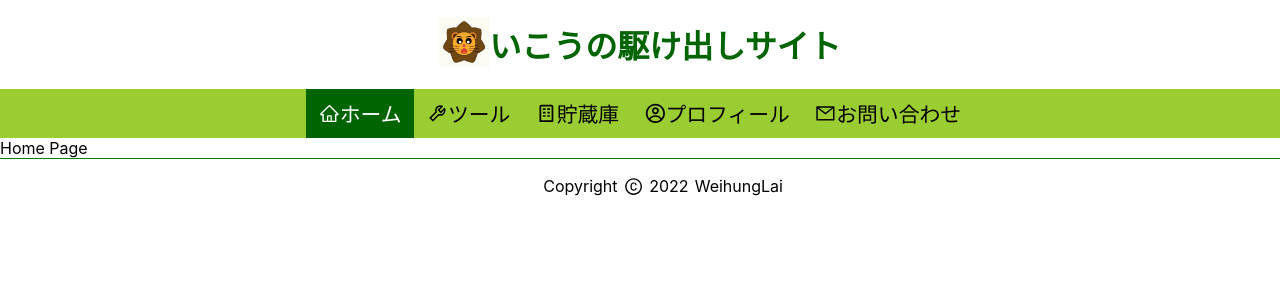
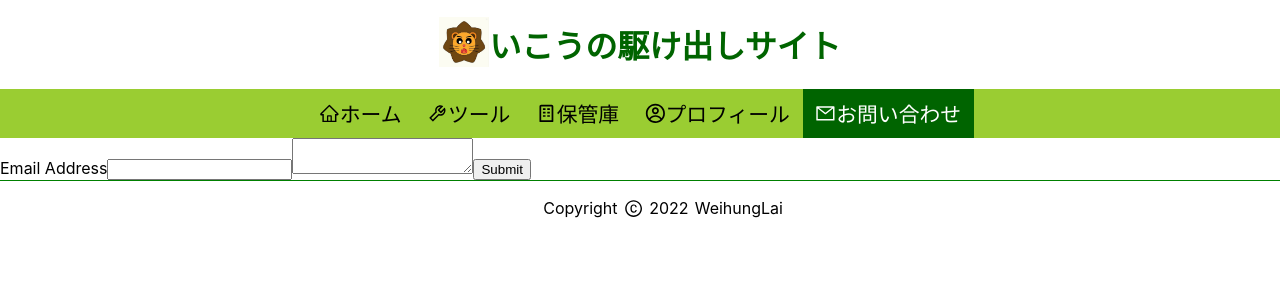
Before and after one commit to a22853398/my-github-pages, a React (Create React App) app: page /#/contact in a window 1280 px wide. Before the commit this address led to /#/. Shown: the top 300 px of the page. Built offline with nearby package versions, Linux system fonts and the light colour scheme.

Commit message:
fixed not used variety

```diff
--- a/package.json
+++ b/package.json
@@ -4,6 +4,7 @@
   "version": "0.1.0",
   "private": true,
   "dependencies": {
+    "@formspree/react": "^2.2.4",
     "@testing-library/jest-dom": "^5.16.2",
     "@testing-library/react": "^12.1.4",
     "@testing-library/user-event": "^13.5.0",
--- a/src/components/contents/about/About.js
+++ b/src/components/contents/about/About.js
@@ -2,7 +2,7 @@
 import styled from "styled-components";
 import profile_pic from "../../../images/profile_pic.jpg";
 import { AboutData, SelfIntroduction } from "./AboutData";
-import { Link } from "react-router-dom";
+import { SponsorMailTo } from "./SponsorMailTo";
 
 
 const AboutDiv = styled.div(
@@ -44,13 +44,11 @@
                 whiteSpace: 'pre-wrap',
                 borderBottom: '0.5px darkgreen dashed',
             }
-
         }
     }
 );
 
 const SupportDiv = styled.div`
-
     padding: 2% 1% 1% 1%;
     bottom: 0;
 
@@ -91,10 +89,10 @@
                 </ProfileDiv>
                 <SupportDiv>
                     <p>画像は&ensp;
-                        <Link to="../contact">robertchianing0534@gmail.com</Link>
+                        <SponsorMailTo email="robertchianing0534@gmail.com">robertchianing0534@gmail.com</SponsorMailTo>
                         &ensp;の方が描いてくれました<br/>
                         イラスト制作依頼は
-                        <Link to="../contact">そちら</Link>
+                        <SponsorMailTo email="robertchianing0534@gmail.com">そちら</SponsorMailTo>
                         にご連絡ください
                     </p>
                 </SupportDiv>
--- a/src/components/contents/about/AboutData.js
+++ b/src/components/contents/about/AboutData.js
@@ -1,4 +1,3 @@
-import React from "react";
 
 export const AboutData = [
     {
@@ -15,7 +14,7 @@
     },
     {
         title: "最終学歴",
-        content: "台湾東部の東華大学の文学部"
+        content: "台湾東部の東華大学の文学部。地方の国立大学"
     },
     {
         title: "好きなもの",
--- a/src/components/contents/contact/Contact.js
+++ b/src/components/contents/contact/Contact.js
@@ -1,33 +1,11 @@
 import React from "react";
+import ContactForm from "./ContactForm";
 
-class Contact extends React.Component {
-    constructor(props) {
-      super(props);
-      this.state = {value: ''};
-
-      this.handleChange = this.handleChange.bind(this);
-      this.handleSubmit = this.handleSubmit.bind(this);
-    }
-
-    handleChange(event) {
-      this.setState({value: event.target.value});
-    }
-
-    handleSubmit(event) {
-      alert('A name was submitted: ' + this.state.value);
-      event.preventDefault();
-    }
-
-    render() {
-      return (
-        <form onSubmit={this.handleSubmit}>
-          <label>
-            Name:
-            <input type="text" value={this.state.value} onChange={this.handleChange} />
-          </label>
-          <input type="submit" value="Submit" />
-        </form>
-      );
-    }
-  }
+function Contact(){
+    return (
+        <div>
+            <ContactForm />
+        </div>
+    );
+}
 export default Contact;
--- /dev/null
+++ b/src/components/contents/contact/ContactForm.js
@@ -0,0 +1,40 @@
+// Make sure to run npm install @formspree/react
+// For more help visit https://formspr.ee/react-help
+import React from 'react';
+import { useForm, ValidationError } from '@formspree/react';
+function ContactForm() {
+  const [state, handleSubmit] = useForm("xgedzydp");
+  if (state.succeeded) {
+      return <p>Thanks for joining!</p>;
+  }
+  return (
+      <form onSubmit={handleSubmit}>
+      <label htmlFor="email">
+        Email Address
+      </label>
+      <input
+        id="email"
+        type="email"
+        name="email"
+      />
+      <ValidationError
+        prefix="Email"
+        field="email"
+        errors={state.errors}
+      />
+      <textarea
+        id="message"
+        name="message"
+      />
+      <ValidationError
+        prefix="Message"
+        field="message"
+        errors={state.errors}
+      />
+      <button type="submit" disabled={state.submitting}>
+        Submit
+      </button>
+    </form>
+  );
+}
+export default ContactForm;
--- a/src/components/footer/CopyrightData.js
+++ b/src/components/footer/CopyrightData.js
@@ -1,6 +1,5 @@
 import React from "react";
-import {AiOutlineCopyright, AiOutlineCopyrightCircle} from 'react-icons/ai';
-import {FaRegCopyright} from 'react-icons/fa';
+import {AiOutlineCopyright, } from 'react-icons/ai';
 
 export const CopyrightData = [
     {
--- a/src/components/header/Header.js
+++ b/src/components/header/Header.js
@@ -4,8 +4,8 @@
 import profileIcon from "../../images/profile_icon.png";
 import styled from "styled-components";
 
-import { Route, Routes, Link } from "react-router-dom";
-import Home from "../contents/home/Home";
+import { Link } from "react-router-dom";
+
 
 //header区画のstyle
 const HeaderDiv = styled.div(
--- a/src/components/navbar/Navbar.js
+++ b/src/components/navbar/Navbar.js
@@ -2,8 +2,6 @@
 import styled from "styled-components";
 import { NavbarData } from "./NavbarData";
 import { NavLink } from "react-router-dom";
-//import './Navbar.css';
-
 
 const NavbarNav = styled.nav(
     {
--- a/src/components/navbar/NavbarData.js
+++ b/src/components/navbar/NavbarData.js
@@ -15,7 +15,7 @@
         url: '/tool'
     },
     {
-        title: '貯蔵庫',
+        title: '保管庫',
         icon: <BiBuilding />,
         url: '/kura'
     },
```
Also changed, not shown: src/components/test/ContactFormTest.js (added, +33 -0 lines), 1 other file (tests, documents, lock files or other folders).
